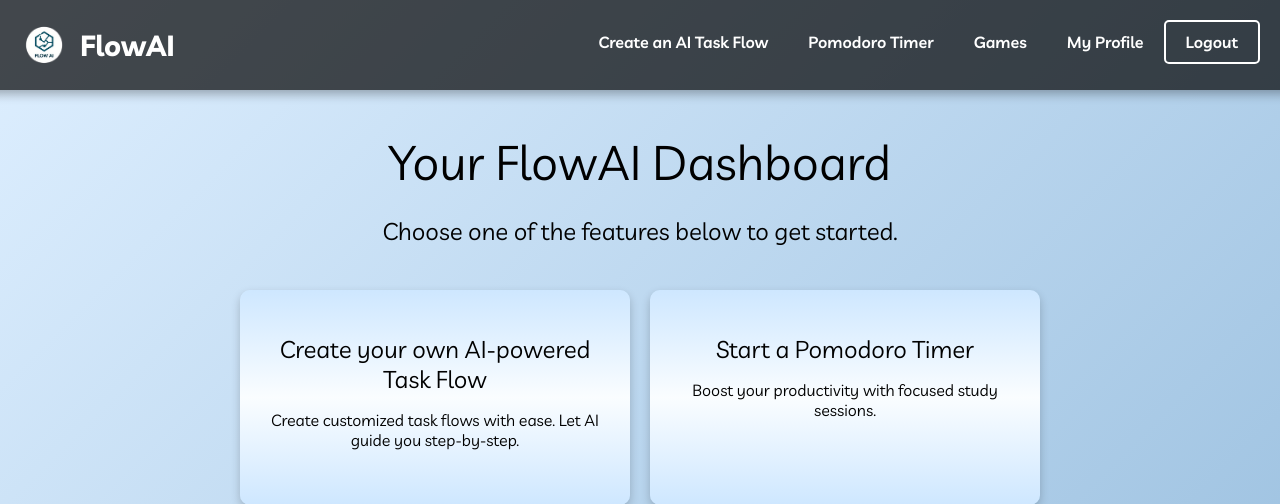
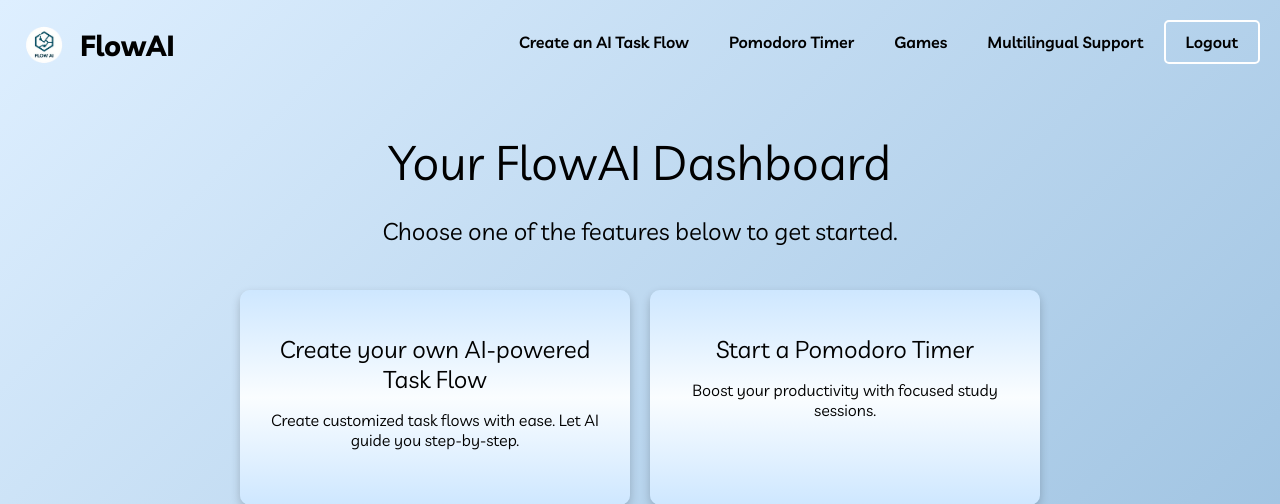
Before and after one commit to pranitha05/FlowAI, a Python web app: template client/templates/landing.html in a window 1280 px wide. Shown: the top 504 px of the page. Run offline with Jinja, Linux system fonts and the light colour scheme; the template is opened without the code that fills it, so the values that code supplies are empty.

Commit message:
header css

```diff
--- a/client/templates/landing.html
+++ b/client/templates/landing.html
@@ -35,8 +35,6 @@
     display: flex;
     justify-content: space-between;
     padding: 20px;
-    background: rgba(0, 0, 0, 0.7);
-    box-shadow: 0 4px 10px rgba(0, 0, 0, 0.3);
   }
 
   header .logo {
@@ -44,7 +42,7 @@
     align-items: center;
     font-size: 1.8rem;
     font-weight: bold;
-    color: white;
+    color: black;
     cursor: pointer;
   }
 
@@ -55,7 +53,7 @@
   }
 
   nav #navbar-logout {
-    color: white;
+    color: black;
     text-decoration: none;
     font-size: 1rem;
     font-weight: 600;
@@ -72,7 +70,7 @@
   }
 
   .navbar-a {
-    color: white;
+    color: black;
     text-decoration: none;
     font-size: 1rem;
     font-weight: 600;
@@ -87,7 +85,6 @@
 
   #navbar-logout:hover {
     background-color: white;
-    color: #000000;
   }
 
   main {
@@ -152,7 +149,7 @@
       <a class="navbar-a" href="AI_agent.html">Create an AI Task Flow</a>
       <a class="navbar-a" href="pomodoro_timer.html">Pomodoro Timer</a>
       <a class="navbar-a" href="games.html">Games</a>
-      <a class="navbar-a" href="user_profile.html">My Profile</a>
+      <a class="navbar-a" href="user_profile.html">Multilingual Support</a>
       <a id="navbar-logout" href="{{ url_for('logout') }}">Logout</a>
     </nav>
   </header>
```
